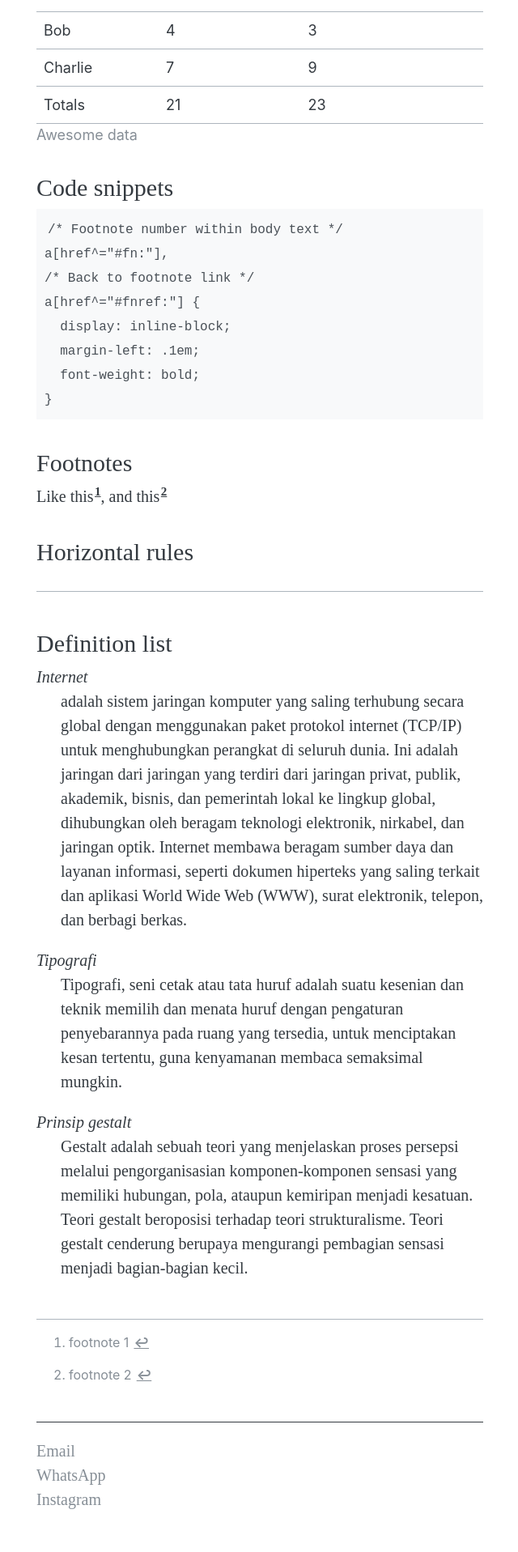
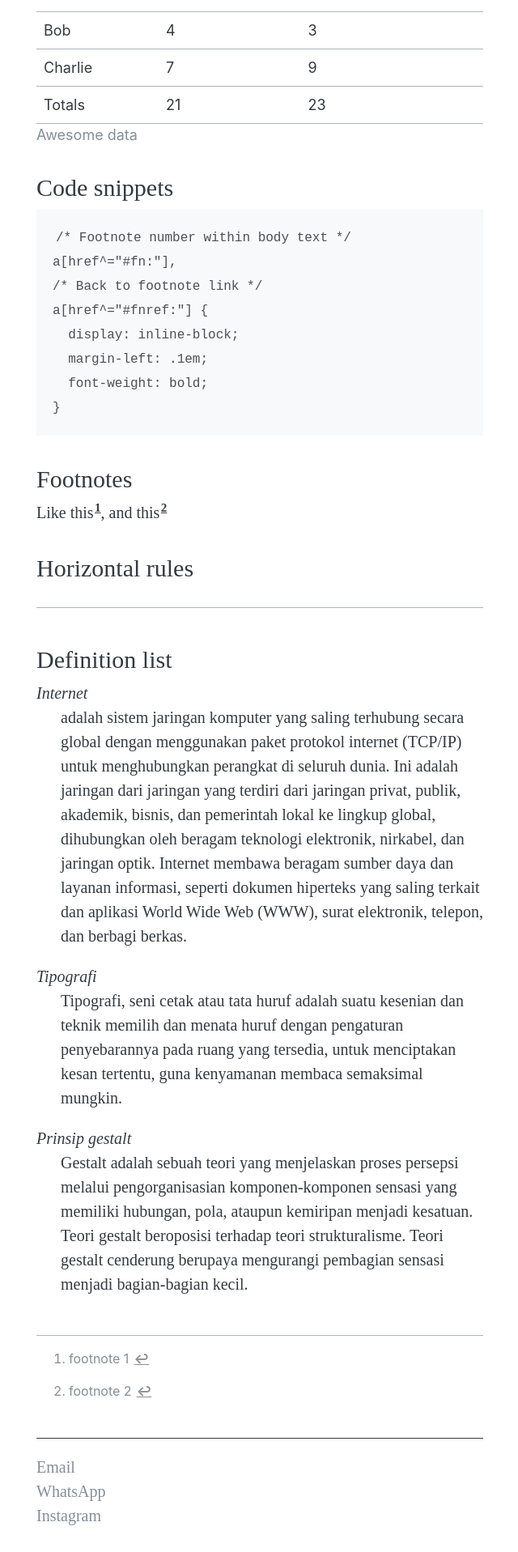
Before and after one commit to mhmdilfaj/mhmdilfaj.github.io, a Jekyll site: the page built from _posts/2022-04-21-sample-post.md, in a window 1280 px wide. Shown: the part 3301-5218 px from the top of the page at 81% size, without its empty margins (319-959 px from the left). Built offline with Jekyll 4.4.1, drawn with Linux system fonts in a browser that asks for light colours; some web fonts are replaced.

Commit message:
Update stylesheet.css

```diff
--- a/assets/stylesheet.css
+++ b/assets/stylesheet.css
@@ -263,7 +263,7 @@ blockquote p:last-child {
 pre {
   display: block;
   margin-top: 0;
-  padding: .5em;
+  padding: 1em;
   overflow: auto;
   color: var(--gray-700);
   background-color: var(--gray-000);
```
